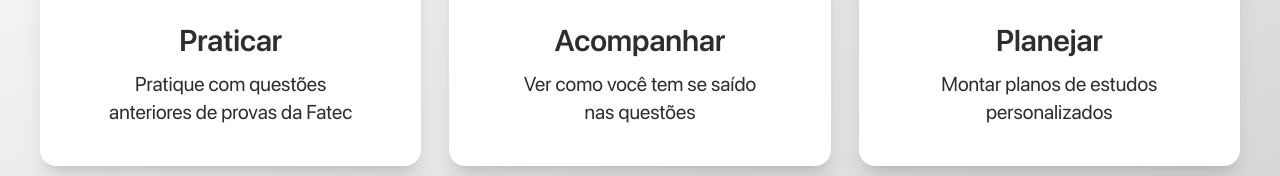
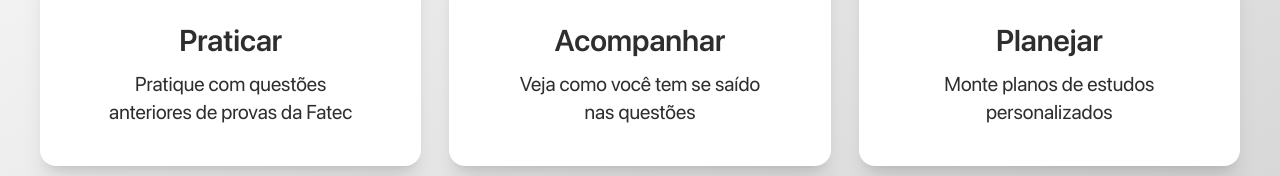
Before and after one commit to OLuizFernando/estudafatec.com, a Next.js app: page /app in a window 1280 px wide. Shown: the part 468-644 px from the top of the page. Built offline with nearby package versions, Linux system fonts and the light colour scheme; a web font is replaced by a local one.

Commit message:
chore: change verb mood in `itemsData` texts to imperative

```diff
--- a/pages/app/index.js
+++ b/pages/app/index.js
@@ -12,13 +12,13 @@
     {
       href: "",
       title: "Acompanhar",
-      text: "Ver como você tem se saído nas questões",
+      text: "Veja como você tem se saído nas questões",
       iconSrc: "/icons/acompanhar.png",
     },
     {
       href: "",
       title: "Planejar",
-      text: "Montar planos de estudos personalizados",
+      text: "Monte planos de estudos personalizados",
       iconSrc: "/icons/planejar.png",
     },
   ];
```
